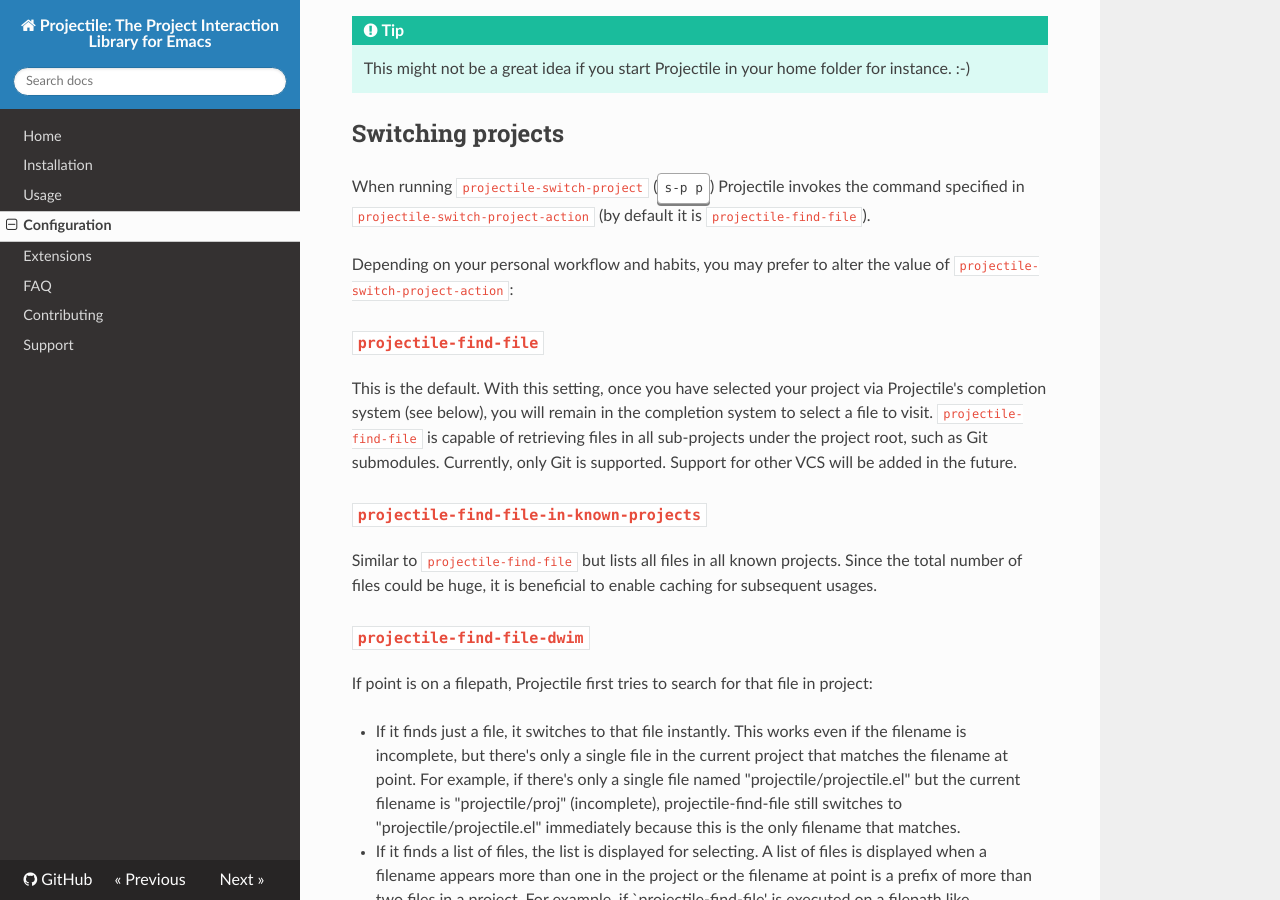
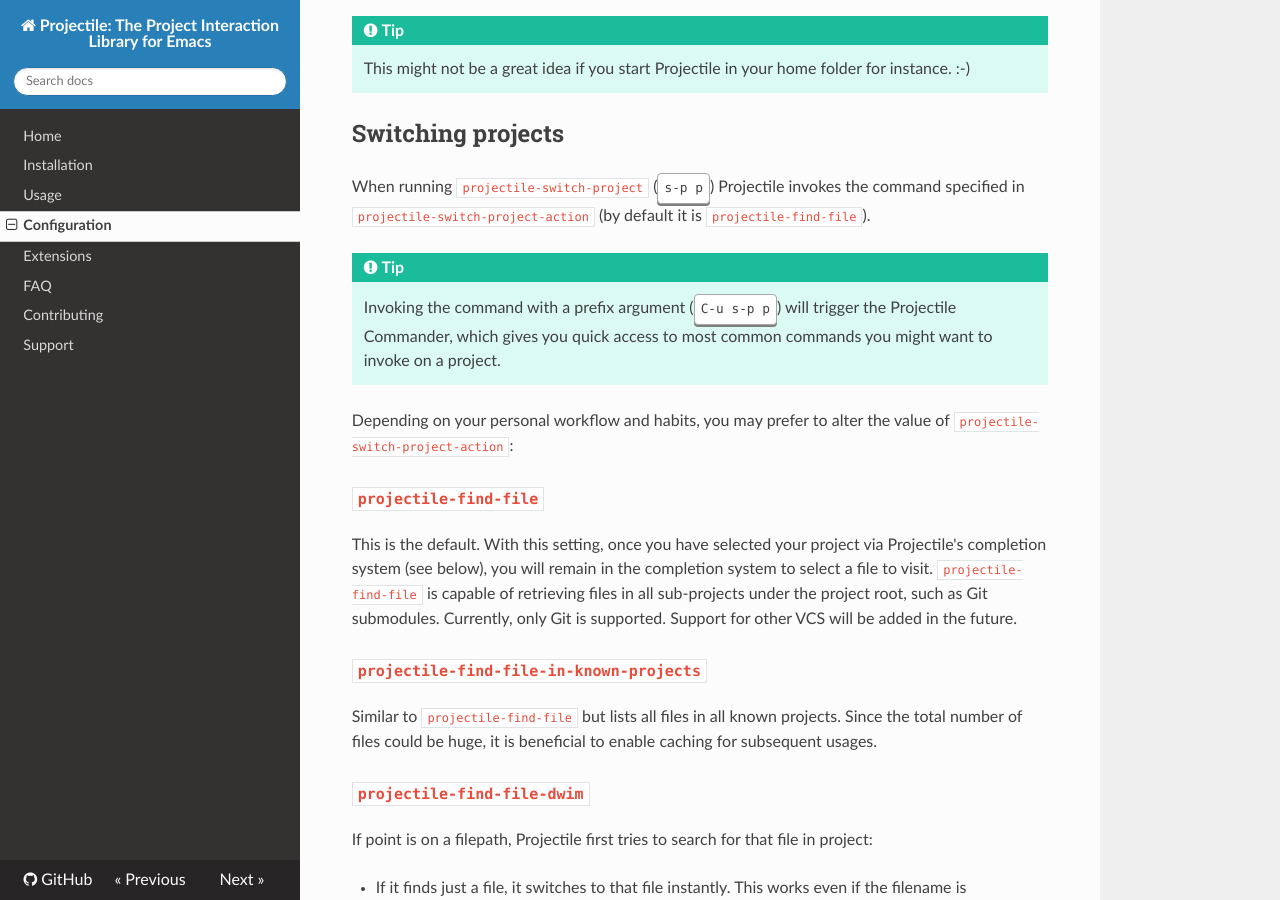
Before and after one commit to bbatsov/projectile, an MkDocs documentation site: the page built from doc/configuration.md, in a window 1280 px wide and 900 px high, scrolled down 2124 px. Built offline with MkDocs 1.6.1, drawn with Linux system fonts in a browser that asks for light colours; nearby versions of some CDN libraries; old or Windows-style settings are respelled for this version of MkDocs.

Commit message:
Add a project switching tip to the docs

```diff
--- a/doc/configuration.md
+++ b/doc/configuration.md
@@ -111,6 +111,12 @@
 When running `projectile-switch-project` (<kbd>s-p p</kbd>) Projectile invokes
 the command specified in `projectile-switch-project-action` (by default it is
 `projectile-find-file`).
+
+!!! Tip
+
+    Invoking the command with a prefix argument (<kbd>C-u s-p p</kbd>) will trigger
+    the Projectile Commander, which gives you quick access to most common commands
+    you might want to invoke on a project.
 
 Depending on your personal workflow and habits, you
 may prefer to alter the value of `projectile-switch-project-action`:
```
